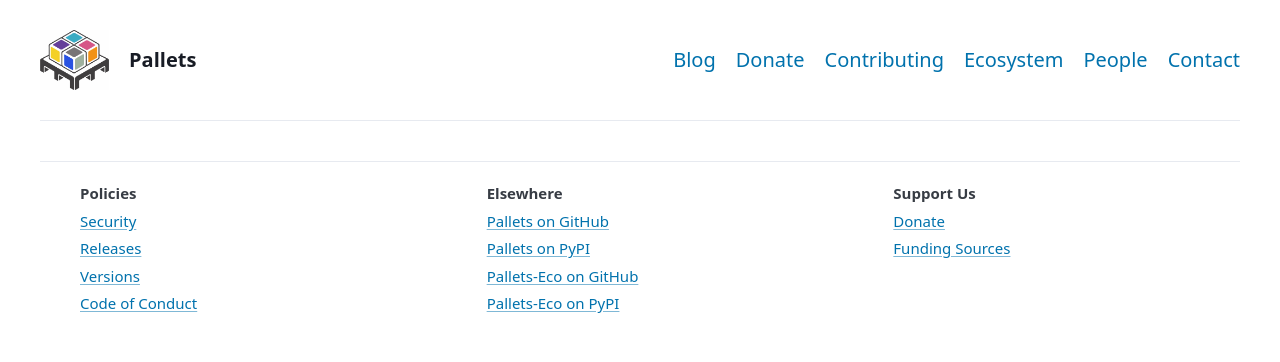
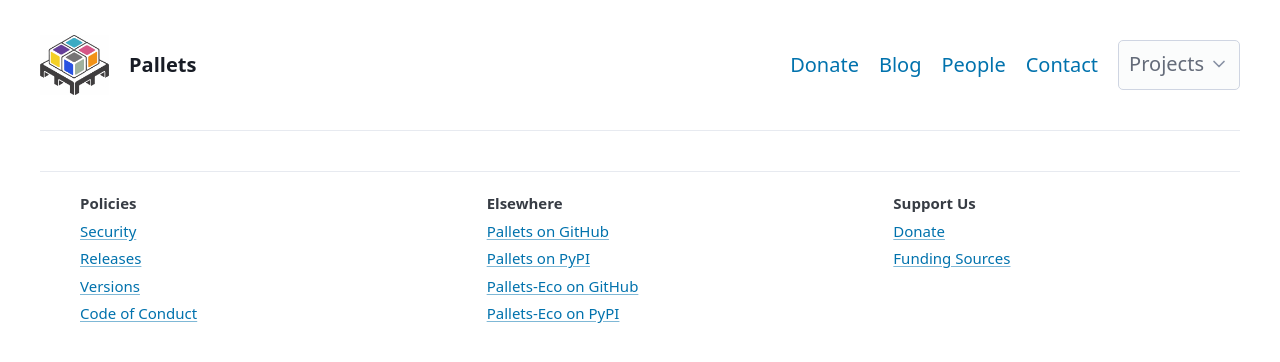
Before and after one commit to pallets/website, a Flask app: template src/pallets/templates/page.html in a window 1280 px wide. Shown: the top 362 px of the page. Run offline with Flask 3, Linux system fonts and the light colour scheme; the template is opened without the code that fills it, so the values that code supplies are empty; some libraries are stand-ins or nearby versions.

Commit message:
add project nav

```diff
--- a/src/pallets/templates/layout.html
+++ b/src/pallets/templates/layout.html
@@ -17,12 +17,24 @@
       <li><a href="/" class="contrast"><strong>Pallets</strong></a></li>
     </ul>
     <ul>
+      <li><a href="/donate">Donate</a></li>
       <li><a href="/blog/">Blog</a></li>
-      <li><a href="/donate">Donate</a></li>
-      <li><a href="/contributing/">Contributing</a></li>
-      <li><a href="/ecosystem">Ecosystem</a></li>
       <li><a href="/people/">People</a></li>
       <li><a href="/contact">Contact</a></li>
+      <li>
+        <details class="dropdown"><summary>Projects</summary>
+          <ul>
+            <li><a href="projects/flask">Flask</a></li>
+            <li><a href="projects/quart">Quart</a></li>
+            <li><a href="projects/jinja">Jinja</a></li>
+            <li><a href="projects/click">Click</a></li>
+            <li><a href="projects/werkzeug">Werkzeug</a></li>
+            <li><a href="projects/itsdangerous">ItsDangerous</a></li>
+            <li><a href="projects/markupsafe">MarkupSafe</a></li>
+            <li><a href="ecosystem">Community Ecosystem</a></li>
+          </ul>
+        </details>
+      </li>
     </ul>
   </nav>
 </header>
```
